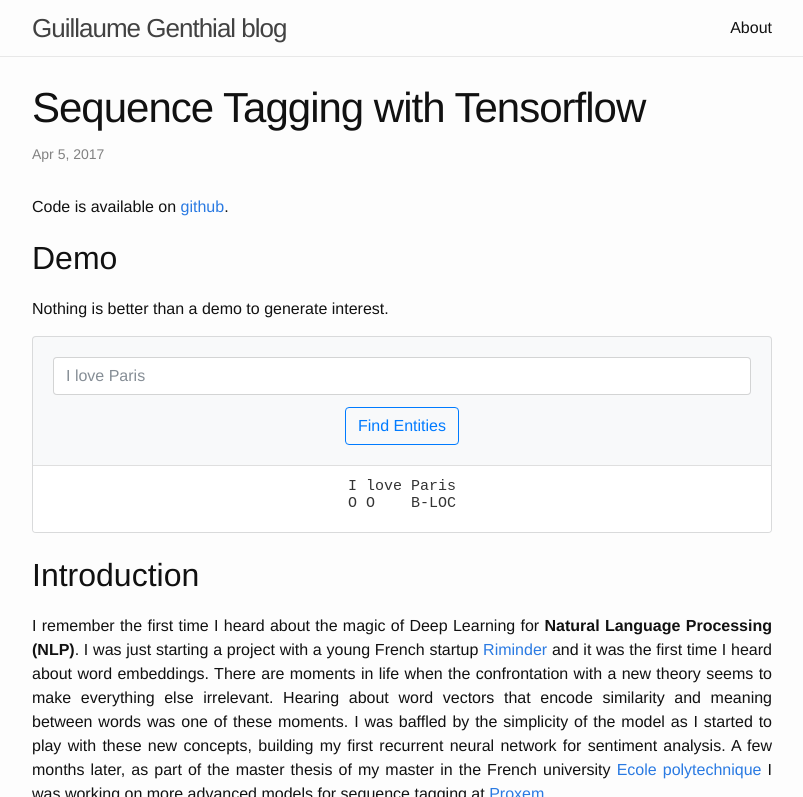
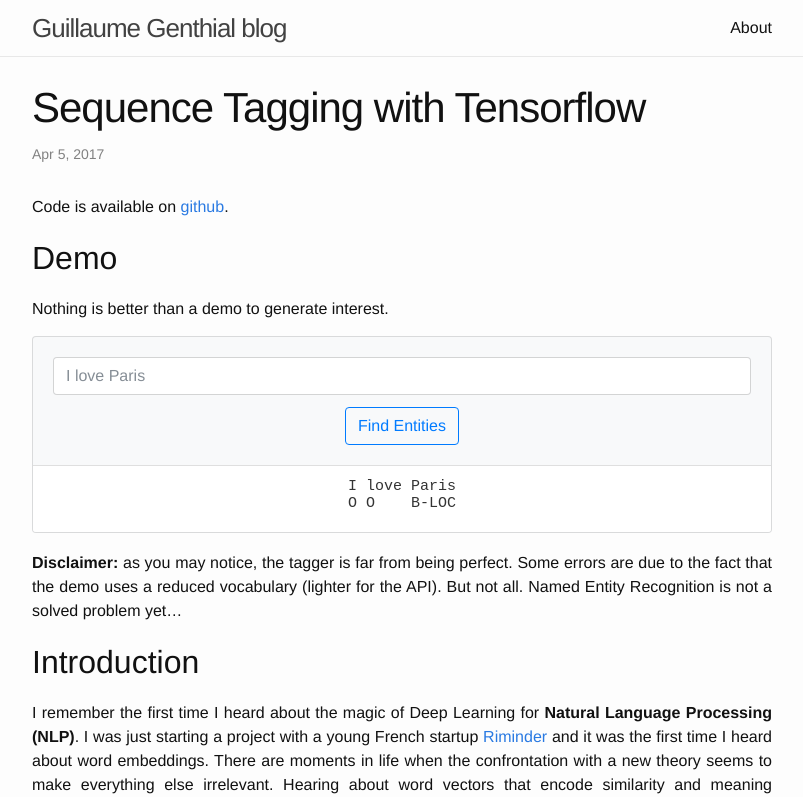
Before and after one commit to guillaumegenthial/guillaumegenthial.github.io, a Jekyll site: the page built from _posts/2017-03-24-sequence-tagging-with-tensorflow.markdown, in a window 1280 px wide and 900 px high, cut to the strip 0-797 px from the top of the window. Shown: the whole strip, without its empty margins (238-1041 px from the left). Built offline with Jekyll 4.4.1, drawn with Linux system fonts in a browser that asks for light colours; nearby versions of some CDN libraries; formulas are drawn with MathJax 3; comment, search, counter and statistics services are not loaded.

Commit message:
added laius for demo

```diff
--- a/_posts/2017-03-24-sequence-tagging-with-tensorflow.markdown
+++ b/_posts/2017-03-24-sequence-tagging-with-tensorflow.markdown
@@ -22,6 +22,7 @@ Nothing is better than a demo to generate interest.
     url="https://api-ner.herokuapp.com/api"
 %}
 
+**Disclaimer:** as you may notice, the tagger is far from being perfect. Some errors are due to the fact that the demo uses a reduced vocabulary (lighter for the API). But not all. Named Entity Recognition is not a solved problem yet...
 
 ## Introduction
 
```
